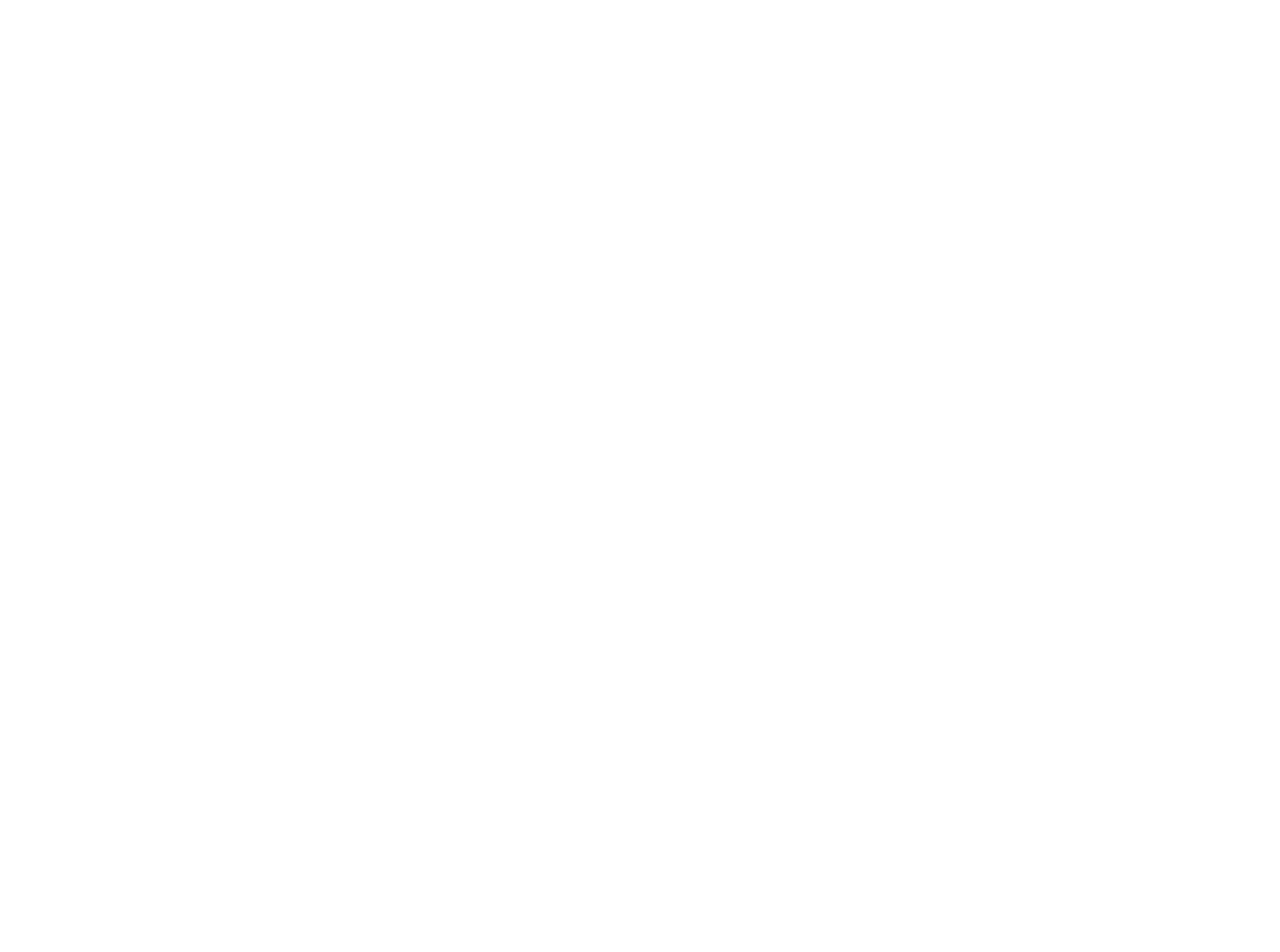
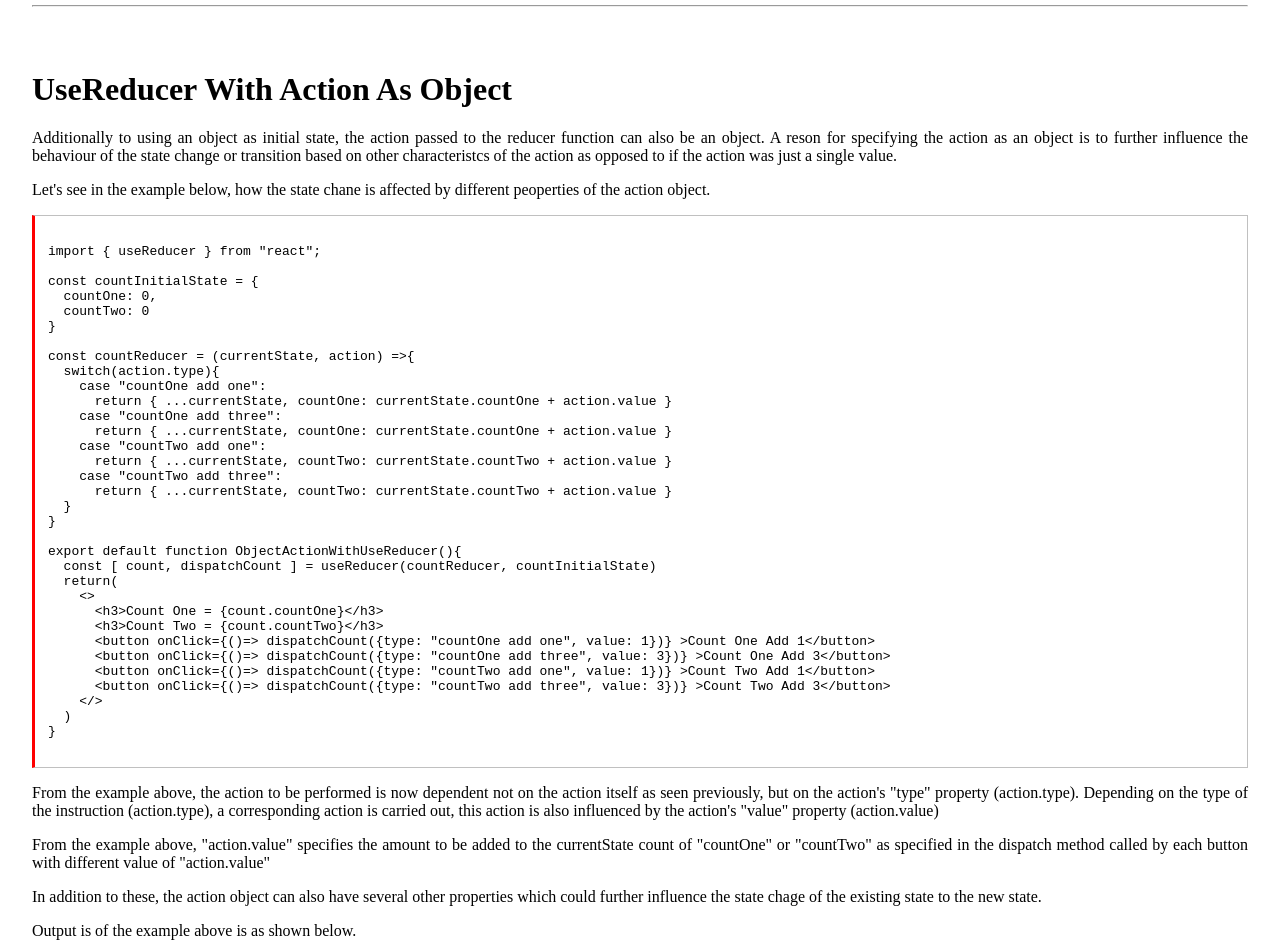
Before and after one commit to Hycient195/Learn-React-Hooks, a React (Create React App) app: page / in a window 1280 px wide. Shown: the part 3280-4232 px from the top of the page. Before the commit the page ends 3269 px from the top, so only its background shows below. Built offline with nearby package versions, Linux system fonts and the light colour scheme.

Commit message:
Added Object action with useReducer

```diff
--- a/src/04. UseReducer/03. Object_Action_With_UseReducer.js
+++ b/src/04. UseReducer/03. Object_Action_With_UseReducer.js
@@ -23,16 +23,90 @@
   return(
     <>
       <h1>UseReducer With Action As Object</h1>
+      <p>
+        Additionally to using an object as initial state, the action passed
+        to the reducer function can also be an object. A reson for specifying
+        the action as an object is to further influence the behaviour of the
+        state change or transition based on other characteristcs of the action
+        as opposed to if the action was just a single value.
+      </p>
+      <p>
+        Let's see in the example below, how the state chane is affected by
+        different peoperties of the action object.
+      </p>
+
+      <code>
+        <pre>
+          {
+            `
+import { useReducer } from "react";
+
+const countInitialState = {
+  countOne: 0,
+  countTwo: 0
+}
+
+const countReducer = (currentState, action) =>{
+  switch(action.type){
+    case "countOne add one":
+      return { ...currentState, countOne: currentState.countOne + action.value }
+    case "countOne add three":
+      return { ...currentState, countOne: currentState.countOne + action.value }
+    case "countTwo add one":
+      return { ...currentState, countTwo: currentState.countTwo + action.value }
+    case "countTwo add three":
+      return { ...currentState, countTwo: currentState.countTwo + action.value }
+  }
+}
+
+export default function ObjectActionWithUseReducer(){
+  const [ count, dispatchCount ] = useReducer(countReducer, countInitialState)
+  return(
+    <>
+      <h3>Count One = {count.countOne}</h3>
+      <h3>Count Two = {count.countTwo}</h3>
+      <button onClick={()=> dispatchCount({type: "countOne add one", value: 1})} >Count One Add 1</button>
+      <button onClick={()=> dispatchCount({type: "countOne add three", value: 3})} >Count One Add 3</button>
+      <button onClick={()=> dispatchCount({type: "countTwo add one", value: 1})} >Count Two Add 1</button>
+      <button onClick={()=> dispatchCount({type: "countTwo add three", value: 3})} >Count Two Add 3</button>
+    </>
+  )
+}
+            `
+          }
+        </pre>
+      </code>
+
+      <p>
+        From the example above, the action to be performed is now dependent
+        not on the action itself as seen previously, but on the action's "type"
+        property (action.type). Depending on the type of the instruction (action.type),
+        a corresponding action is carried out, this action is also influenced by
+        the action's "value" property (action.value)
+      </p>
+      <p>
+        From the example above, "action.value" specifies the amount to be added to
+        the currentState count of "countOne" or "countTwo" as specified in the
+        dispatch method called by each button with different value of "action.value"
+      </p>
+      <p>
+        In addition to these, the action object can also have several other properties
+        which could further influence the state chage of the existing state to the new
+        state.
+      </p>
+      <p>
+        Output is of the example above is as shown below.
+      </p>
+
       <dl>
         <dt><h3>Example Output:</h3></dt>
         <dd>
           <h3>Count One = {count.countOne}</h3>
           <h3>Count Two = {count.countTwo}</h3>
-          <button onClick={()=> dispatchCount({action: "countOne add one", value: 1})} >Count One Add 1</button>
-          <button onClick={()=> dispatchCount({action: "countOne add three", value: 3})} >Count One Add 1</button>
-          <button onClick={()=> dispatchCount({action: "countTWO add one", value: 1})} >Count One Add 1</button>
-          <button onClick={()=> dispatchCount({action: "countTwo add three", value: 3})} >Count One Add 1</button>
-
+          <button onClick={()=> dispatchCount({type: "countOne add one", value: 1})} >Count One Add 1</button>
+          <button onClick={()=> dispatchCount({type: "countOne add three", value: 3})} >Count Two Add 3</button>
+          <button onClick={()=> dispatchCount({type: "countTwo add one", value: 1})} >Count Three Add 1</button>
+          <button onClick={()=> dispatchCount({type: "countTwo add three", value: 3})} >Count One Add 3</button>
         </dd>
       </dl>
     </>
--- a/src/App.js
+++ b/src/App.js
@@ -3,6 +3,7 @@
 import UseContextHook from './03. UseContext/01. UseContext';
 import UseReducerHook from './04. UseReducer/01. UseReducerHook';
 import ObjecStateWithUseReducer from './04. UseReducer/02. Object_State_With_UseReducer';
+import ObjectActionWithUseReducer from './04. UseReducer/03. Object_Action_With_UseReducer';
 import './App.css';
 
 
@@ -37,6 +38,8 @@
       <UseReducerHook />
       <hr />
       <ObjecStateWithUseReducer />
+      <hr />
+      <ObjectActionWithUseReducer />
 
       {/* <BrowserRouter>
         <Routes>
```
